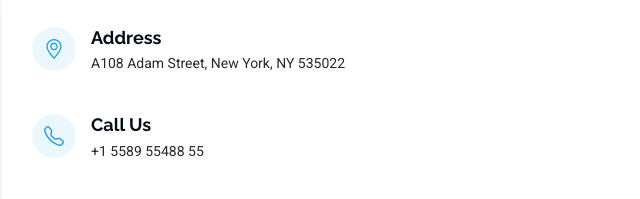
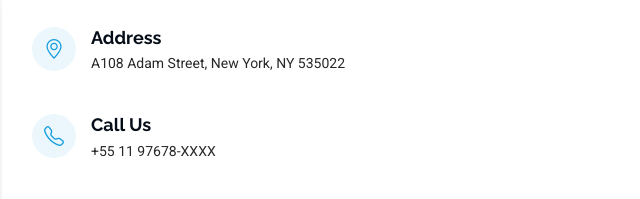
Before and after one commit to paulacristinaleite/portfolio, a plain HTML site: page index.html in a window 1280 px wide. Shown: the part 4798-4997 px from the top of the page, 310-950 px from the left. Drawn offline with Linux system fonts and the light colour scheme.

Commit message:
Correção de número de telefone

```diff
--- a/index.html
+++ b/index.html
@@ -571,7 +571,7 @@
                 <i class="bi bi-telephone flex-shrink-0"></i>
                 <div>
                   <h3>Call Us</h3>
-                  <p>+1 5589 55488 55</p>
+                  <p>+55 11 97678-XXXX</p>
                 </div>
               </div><!-- End Info Item -->
 
```
